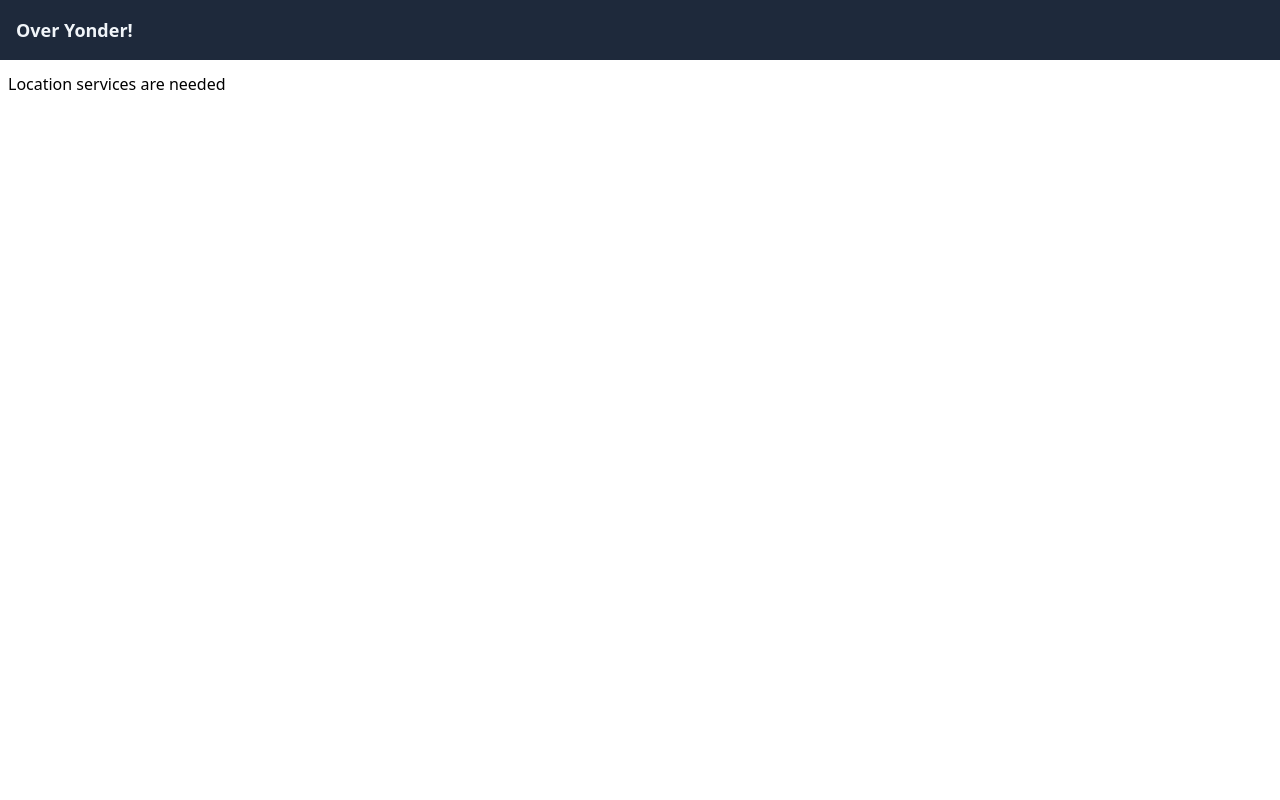
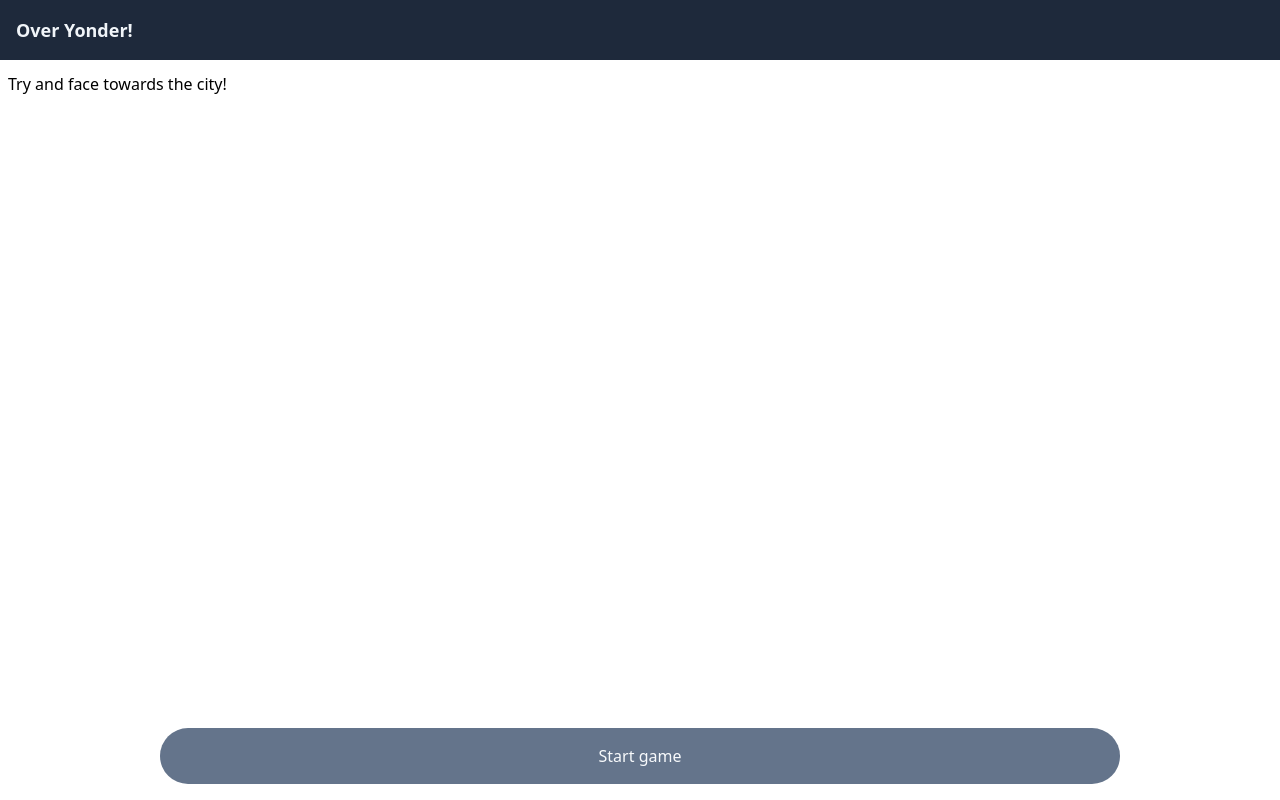
Before and after one commit to thekakkun/over-yonder, a React (Create React App) app: page / in a window 1280 px wide. Built offline with nearby package versions, Linux system fonts and the light colour scheme; no server answers.

Commit message:
Fix getLocation(): empty list is true in JS

```diff
--- a/src/App.tsx
+++ b/src/App.tsx
@@ -19,7 +19,12 @@ function App() {
 
   const [location, setLocation] = useState<Coordinates | null>(null);
   useEffect(() => {
-    if (geolocationAvailable()) {
+    if (process.env.NODE_ENV === "development") {
+      setLocation({
+        latitude: 43.6532,
+        longitude: -79.3832,
+      });
+    } else if (geolocationAvailable()) {
       navigator.geolocation.watchPosition(
         ({ coords: { latitude, longitude } }) => {
           setLocation({
@@ -33,7 +38,9 @@ function App() {
 
   const [heading, setHeading] = useState<Degrees | null>(null);
   useEffect(() => {
-    if ("ondeviceorientationabsolute" in window) {
+    if (process.env.NODE_ENV === "development") {
+      setHeading(30);
+    } else if ("ondeviceorientationabsolute" in window) {
       window.addEventListener("deviceorientationabsolute", (event) => {
         setHeading(getHeading(event as DeviceOrientationEvent));
       });
--- a/src/utilities/game.ts
+++ b/src/utilities/game.ts
@@ -53,7 +53,9 @@ export function getLocation(currentStages: StageList = []): CurrentLocation {
   while (true) {
     candidate = cities[getRandomInt(0, cities.length)];
 
-    if (currentStages.filter(compareCandidate(candidate))) {
+    if (currentStages.length === 0) {
+      return candidate;
+    } else if (currentStages.filter(compareCandidate(candidate)).length !== 0) {
       continue;
     }
 
```
